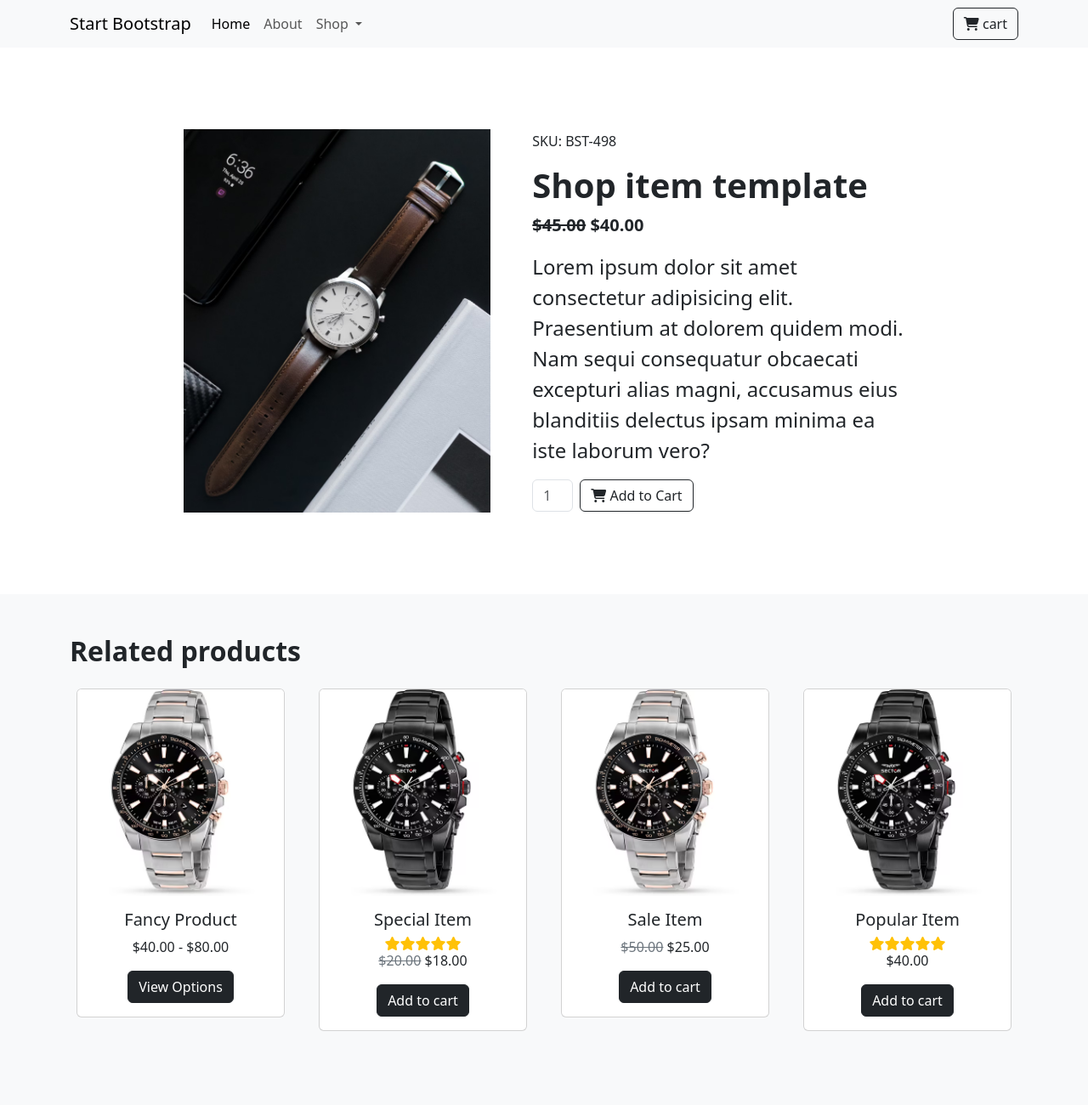
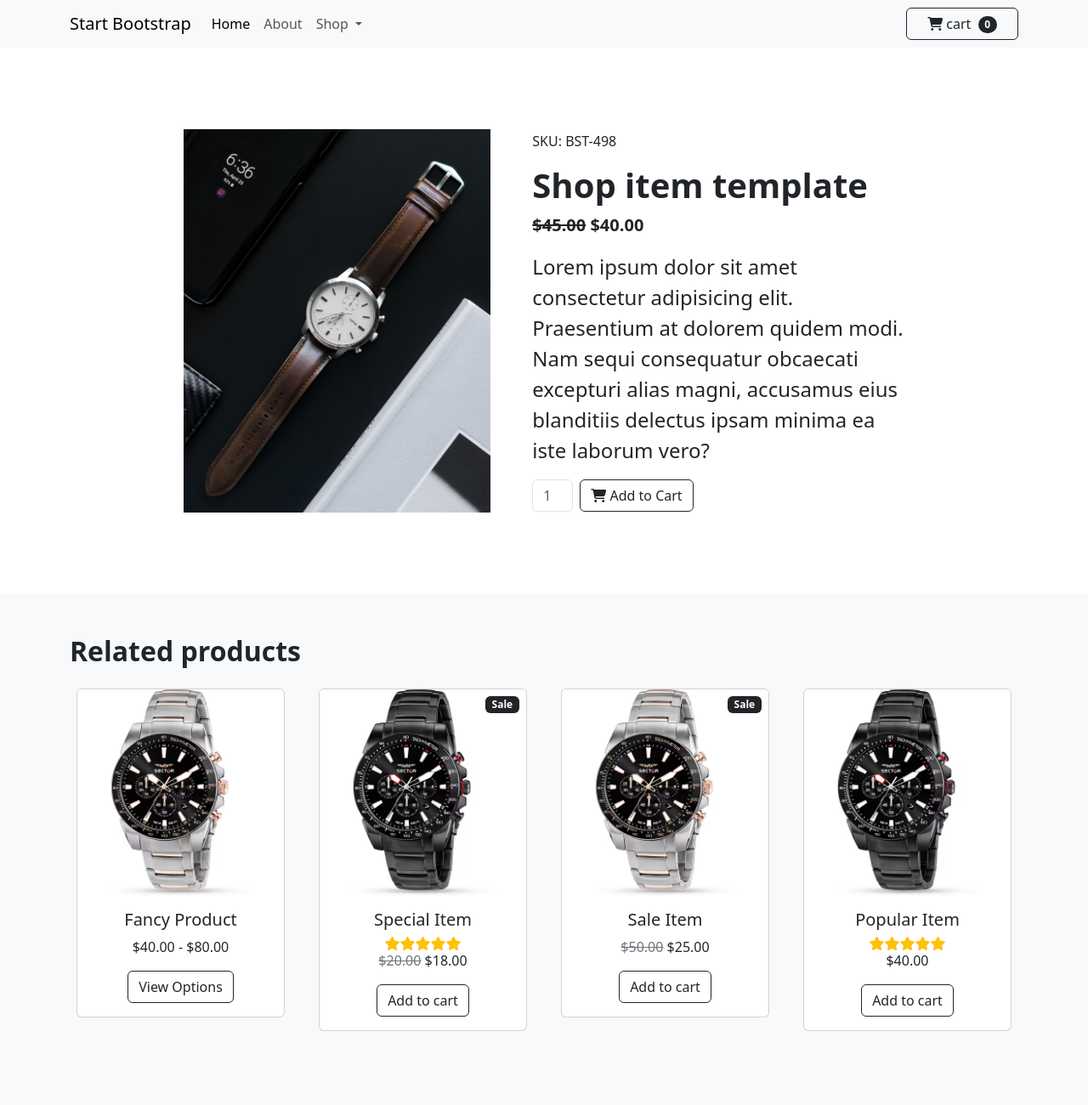
Before and after one commit to amanyelfawey/shop-item, a plain HTML site: page index.html in a window 1280 px wide. Shown: the top 1300 px of the page at 85% size. Drawn offline with Linux system fonts and the light colour scheme.

Commit message:
Final khaless

```diff
--- a/index.html
+++ b/index.html
@@ -57,10 +57,11 @@
                 </ul>
               </li>
             </ul>
-            <div class="d-flex">
-              <button class="btn btn-outline-dark" type="button">
+            <div class="d-flex ">
+              <button class="btn btn-outline-dark position-relative px-4" type="button">
                 <i class="fa-solid fa-cart-shopping"></i>
-                cart
+              cart
+              <span class="badge bg-dark text-white ms-1 rounded-pill">0</span>
               </button>
             </div>
           </div>
@@ -111,12 +112,13 @@
                   <div class="card-body">
                     <h5 class="card-title">Fancy Product</h5>
                     <p class="card-text">$40.00 - $80.00</p>
-                    <a href="#" class="btn btn-dark">View Options</a>
+                    <a href="#" class="btn btn-outline-dark">View Options</a>
                   </div>
                 </div>
           </div>
           <div class="col-12 col-md-4 col-lg-3 ">
-              <div class="card text-center m-2">
+              <div class="card text-center m-2 position-relative">
+                <div class="badge bg-dark text-white position-absolute" style="top: 0.5rem; right: 0.5rem">Sale</div>
                   <img src="./assets/item1.avif" class="card-img-top" alt="..." class="img-fluid">
                   <div class="card-body">
                     <h5 class="card-title">Special Item
@@ -130,12 +132,13 @@
 
                     </div>
                     <p class="card-text"> <del class="text-secondary">$20.00</del> $18.00</p>
-                    <a href="#" class="btn btn-dark">Add to cart</a>
+                    <a href="#" class="btn btn-outline-dark">Add to cart</a>
                   </div>
                 </div>
           </div>
           <div class="col-12 col-md-4 col-lg-3 ">
-              <div class="card text-center m-2">
+              <div class="card text-center m-2 position-relative">
+                <div class="badge bg-dark text-white position-absolute" style="top: 0.5rem; right: 0.5rem">Sale</div>
 
                   <img src="./assets/item2.avif" class="card-img-top img-fluid" alt="...">
 
@@ -143,7 +146,7 @@
                     <h5 class="card-title">Sale Item</h5>
 
                     <p class="card-text"><del class="text-secondary">$50.00</del> $25.00</p>
-                    <a href="#" class="btn btn-dark">Add to cart</a>
+                    <a href="#" class="btn btn-outline-dark">Add to cart</a>
                   </div>
                 </div>
           </div>
@@ -161,7 +164,7 @@
 
                     </div>
                     <p class="card-text">$40.00</p>
-                    <a href="#" class="btn btn-dark">Add to cart</a>
+                    <a href="#" class="btn btn-outline-dark">Add to cart</a>
                   </div>
                 </div>
           </div>
```
